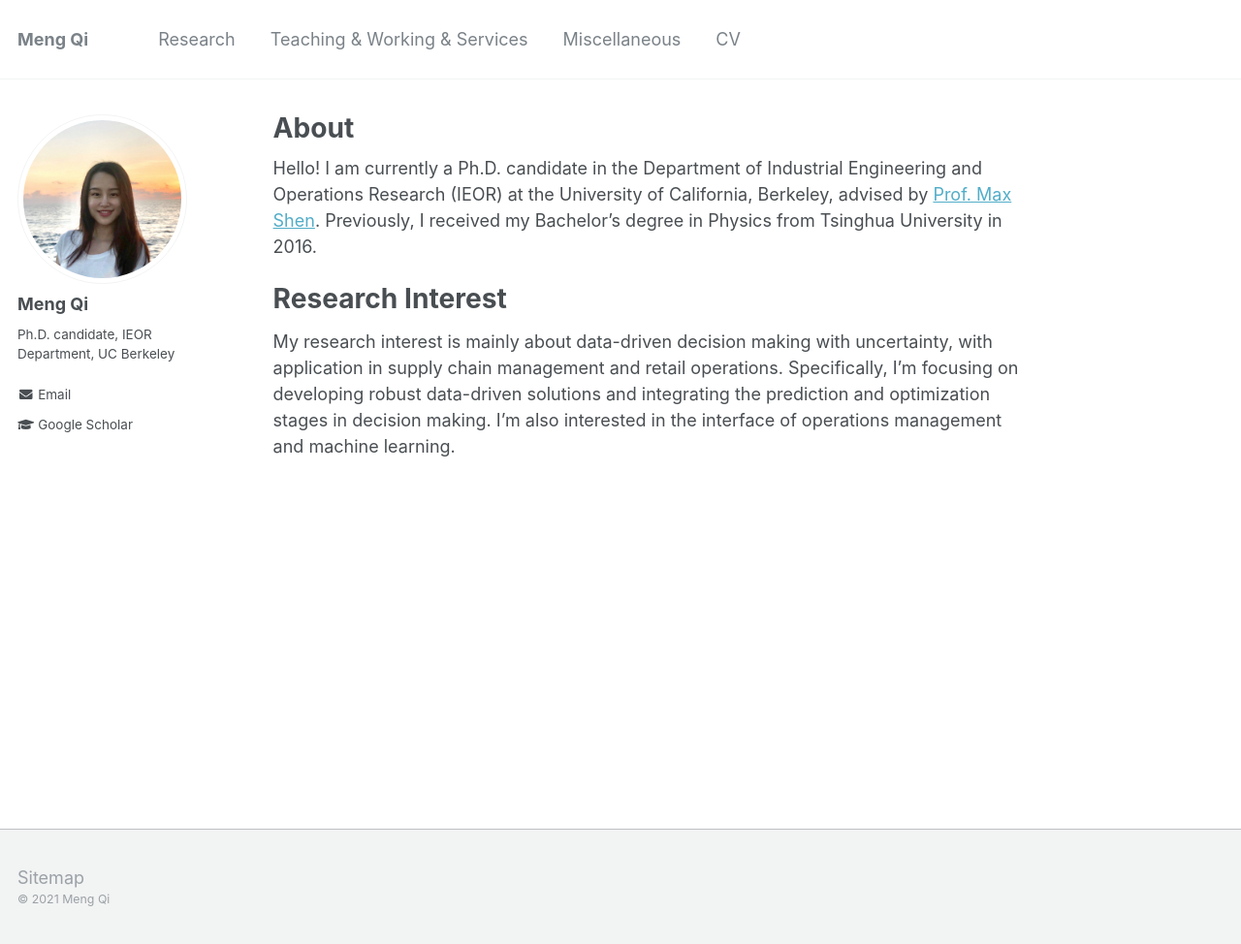
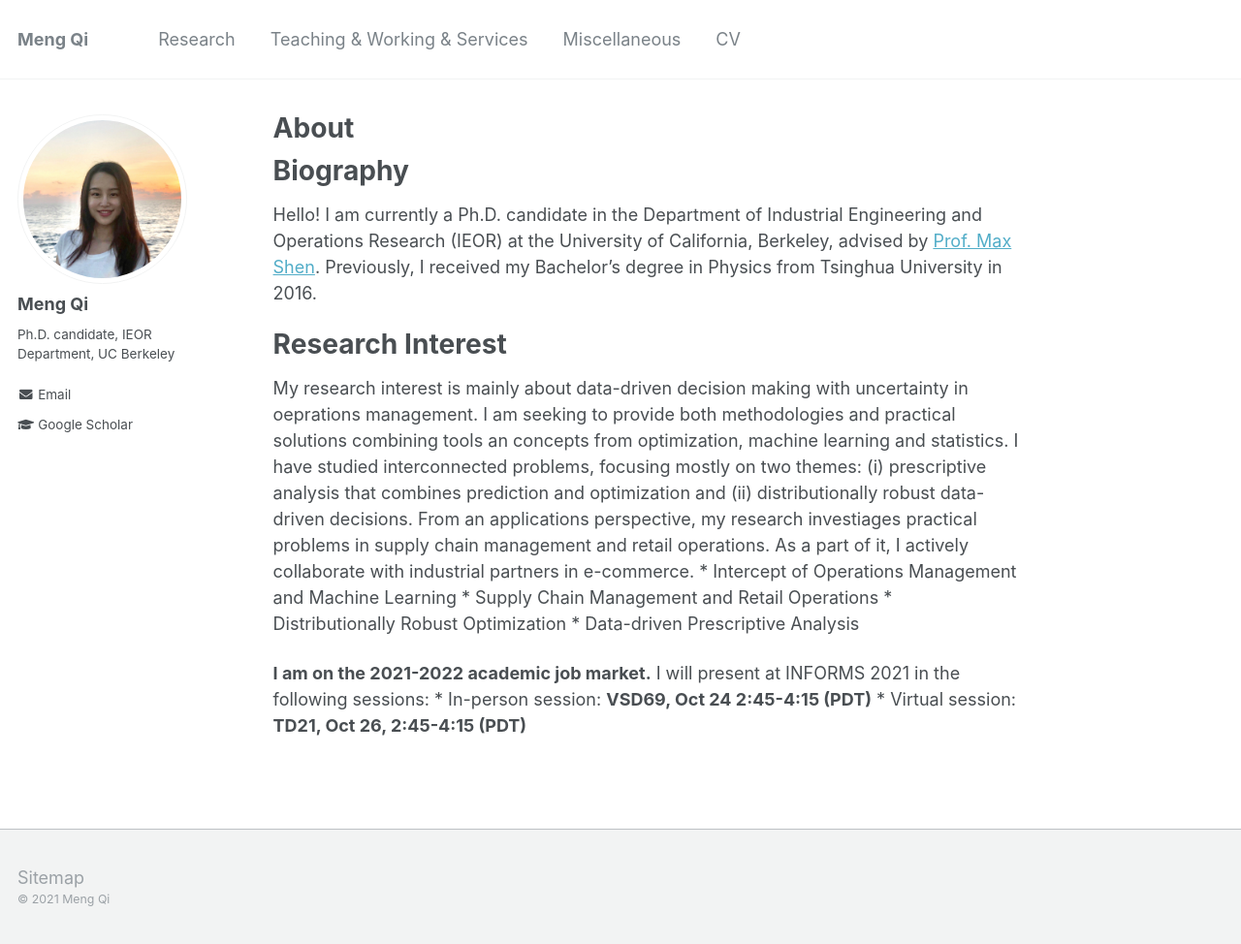
Before and after one commit to alicemengqi/site, a Jekyll site: the page built from _pages/about.md, in a window 1280 px wide and 974 px high. Shown: the whole window at 97% size. Built offline with Jekyll 4.4.1, drawn with Linux system fonts in a browser that asks for light colours.

Commit message:
Update about.md

```diff
--- a/_pages/about.md
+++ b/_pages/about.md
@@ -8,7 +8,16 @@ redirect_from:
   - /about.html
 ---
 
+# Biography
 Hello! I am currently a Ph.D. candidate in the Department of Industrial Engineering and Operations Research (IEOR) at the University of California, Berkeley, advised by [Prof. Max Shen](https://shen.ieor.berkeley.edu). Previously, I received my Bachelor's degree in Physics from Tsinghua University in 2016.
 
 # Research Interest
-My research interest is mainly about data-driven decision making with uncertainty, with application in supply chain management and retail operations. Specifically, I'm focusing on developing robust data-driven solutions and integrating the prediction and optimization stages in decision making. I'm also interested in the interface of operations management and machine learning.
+My research interest is mainly about data-driven decision making with uncertainty in oeprations management. I am seeking to provide both methodologies and practical solutions combining tools an concepts from optimization, machine learning and statistics. I have studied interconnected problems, focusing mostly on two themes: (i) prescriptive analysis that combines prediction and optimization and (ii) distributionally robust data-driven decisions. From an applications perspective, my research investiages practical problems in supply chain management and retail operations. As a part of it, I actively collaborate with industrial partners in e-commerce.
+    * Intercept of Operations Management and Machine Learning
+    * Supply Chain Management and Retail Operations
+    * Distributionally Robust Optimization
+    * Data-driven Prescriptive Analysis
+
+**I am on the 2021-2022 academic job market.** I will present at INFORMS 2021 in the following sessions:
+    * In-person session: **VSD69, Oct 24 2:45-4:15 (PDT)**
+    * Virtual session: **TD21, Oct 26, 2:45-4:15 (PDT)**
```
